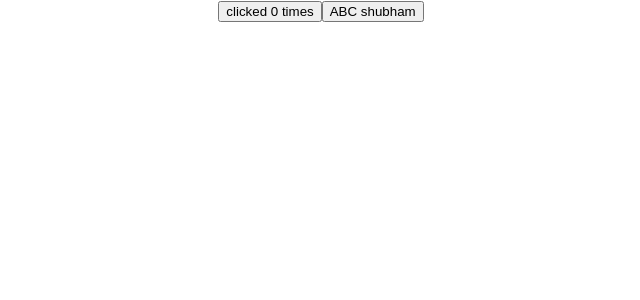
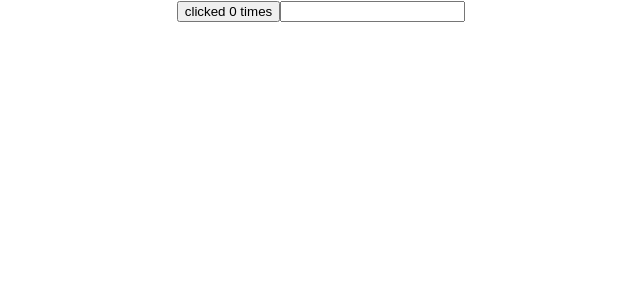
Before and after one commit to shubham43MP/react-hooks, a React (Create React App) app: page / in a window 1280 px wide. Shown: the top 300 px of the page, without its empty margins (319-959 px from the left). Built offline with nearby package versions, Linux system fonts and the light colour scheme.

Commit message:
Added changes to have useEffect with condtional changes

```diff
--- a/src/App.js
+++ b/src/App.js
@@ -1,6 +1,7 @@
 import React from 'react';
 import logo from './logo.svg';
 import EffectHookExample1 from './components/effectHookExample1'
+import EffectHookExample2 from './components/effectHookExample2'
 import './App.css';
 
 function App() {
@@ -20,7 +21,8 @@
           Learn React
         </a>
       </header> */}
-      < EffectHookExample1 />
+      {/* < EffectHookExample1 /> */}
+      < EffectHookExample2 />
     </div>
   );
 }
--- /dev/null
+++ b/src/components/effectHookExample2.jsx
@@ -0,0 +1,24 @@
+import React, { useEffect, useState } from 'react'
+
+const EffectHookExample2 = ( props ) => {
+    // This example tis tailor made for understanding hooks conditionality
+
+    const intialState = 0
+    const [ count, setCount ] = useState( intialState )
+    const [ name, setName ] = useState( '' )
+
+    useEffect( () => {
+        document.title = `You have clicked ${ count } times `
+    }, [ count ] )
+    // this [ count ] ( array of values to be specified ) achieves the same as prevProps.count !== this.state.count
+    return (
+        <div>
+         <button onClick={ () => setCount( count + 1 ) }>
+            clicked { count } times
+         </button>
+         <input type="text" value={ name } onChange={ e => setName( e.target.value ) }/>
+        </div>
+    )
+ }
+
+ export default EffectHookExample2
```
